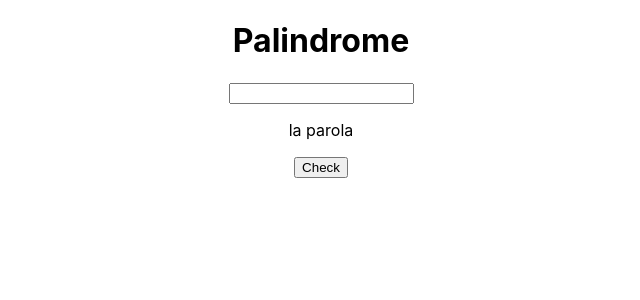
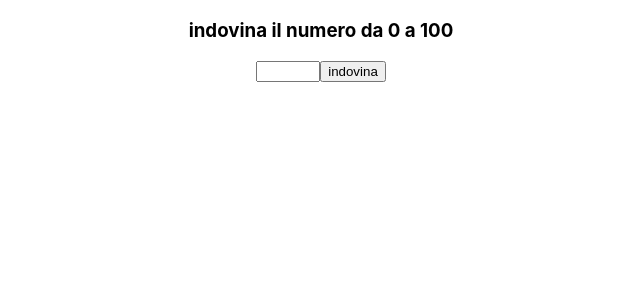
Before and after one commit to marcoburrometo/CFF-ESERCIZI, a React (Create React App) app: page / in a window 1280 px wide. Shown: the top 300 px of the page, without its empty margins (319-959 px from the left). Built offline with nearby package versions, Linux system fonts and the light colour scheme.

Commit message:
indovina il numero

```diff
--- a/src/App.jsx
+++ b/src/App.jsx
@@ -1,10 +1,10 @@
 import "./App.css";
-import Palindrome from "./components/Palindrome";
+import IndovinaIlNumero from "./components/IndovinaIlNumero";
 
 function App() {
   return (
     <div className="App">
-      <Palindrome />
+      <IndovinaIlNumero />
     </div>
   );
 }
--- /dev/null
+++ b/src/components/IndovinaIlNumero.jsx
@@ -0,0 +1,91 @@
+import { useState } from "react";
+import fail from "../images/fail.jpeg";
+
+/**
+ * Crea un giochino che permetta all’utente di indovinare
+ * un numero generato all’avvio (compreso tra 1 e 100).
+ * L'utente deve indovinarlo inserendo valori tramite un campo di input.
+ * La schermata sarà composta da questo input,
+ * e da un feedback che indicherà se il numero inserito sarà troppo alto,
+ * troppo basso o corretto, e quanti tentativi sono stati effettuati.
+ * Dividere nei componenti GuessInput e Feedback.
+ * Aggiungere bottone “Ricomincia\Nuova Partita”
+ * che generi un nuovo numero da indovinare.
+ *
+ */
+function IndovinaIlNumero() {
+  const [numero, setNumero] = useState(Math.round(Math.random() * 100));
+  const [tentativi, setTentativi] = useState(0);
+  const [numeroInput, setNumeroInput] = useState();
+  const [indovinato, setIndovinato] = useState(false);
+  const [altoOBasso, setAltoOBasso] = useState("");
+
+  function onClick() {
+    if (numeroInput == numero) {
+      setIndovinato(true);
+    } else {
+      setTentativi(tentativi + 1);
+      setIndovinato(false);
+      if (numeroInput > numero) {
+        setAltoOBasso("alto");
+      } else {
+        setAltoOBasso("basso");
+      }
+    }
+  }
+
+  function ricomincia() {
+    setTentativi(0);
+    setNumeroInput("");
+    setNumero(Math.round(Math.random() * 100));
+  }
+
+  function renderFeedback() {
+    if (!numeroInput) {
+      return null;
+    }
+    if (indovinato) {
+      return (
+        <p>
+          hai indovinato dopo {tentativi} tentativi!
+          <button onClick={ricomincia}>Ricomincia</button>
+        </p>
+      );
+    }
+    if (altoOBasso === "alto") {
+      return (
+        <p>
+          <img height={100} src={fail} alt="fail" />
+          <div>troppo alto</div>
+        </p>
+      );
+    }
+    if (altoOBasso === "basso") {
+      return (
+        <p>
+          <img height={100} src={fail} alt="fail" />
+          <div>troppo basso</div>
+        </p>
+      );
+    }
+  }
+
+  return (
+    <div>
+      <h3>indovina il numero da 0 a 100</h3>
+      <input
+        type="number"
+        max="100"
+        min="0"
+        onChange={(ev) => {
+          setNumeroInput(ev.target.value);
+        }}
+      />
+      <button onClick={onClick}>indovina</button>
+      {renderFeedback()}
+      {/* <Feedback tentativi={tentativi} indovinato={indovinato} altoOBasso={altoOBasso} /> */}
+    </div>
+  );
+}
+
+export default IndovinaIlNumero;
```
Also changed, not shown: src/images/fail.jpeg (added).
